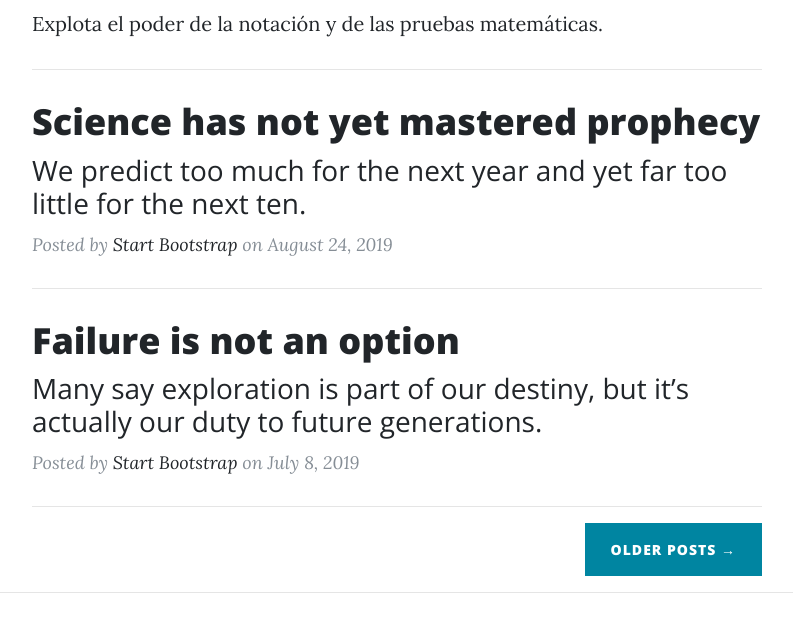
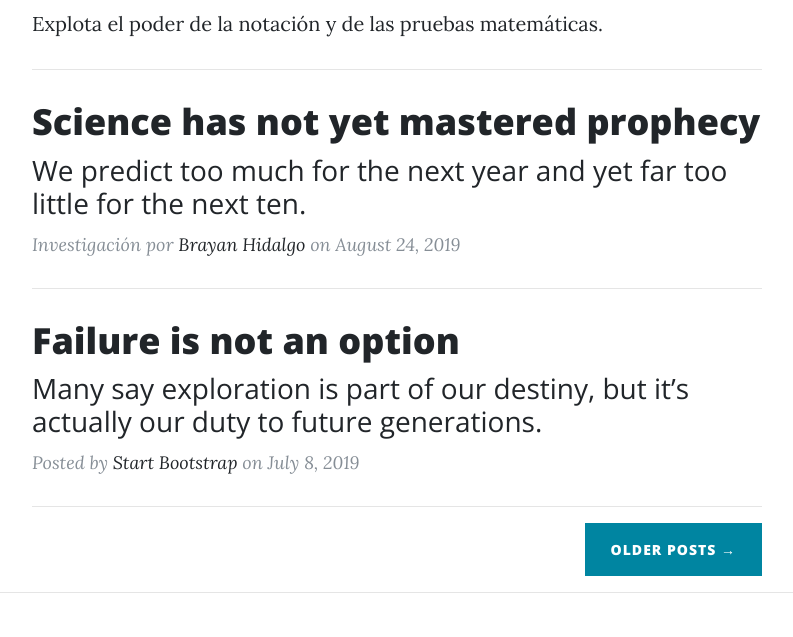
Before and after one commit to Sormec/Mi_querido_poyecto_paginaweb-, a website: page index.html in a window 1280 px wide. Shown: the part 3454-4091 px from the top of the page, without its empty margins (243-1036 px from the left). Drawn offline with nearby package versions, Linux system fonts and the light colour scheme.

Commit message:
Cambio de letra
RAD, intento 1

```diff
--- a/index.html
+++ b/index.html
@@ -81,7 +81,7 @@
             </h3>
           </a>
           <p class="post-meta">Inestigación por
-            <a href="#">Brayan Hidalgo</a>
+            <a href="contact.html">Brayan Hidalgo</a>
             el 20, Julio 2020</p>
           <p>Es el proceso que se sigue para construir, entregar y hacer evolucionar el software, existen 3 etapas:</p>
           <p> <strong>
@@ -90,7 +90,7 @@
           <p> 3. Lanzamiento y manutención</strong> </p>
           <p> Los ciclos de vida más conocidos son los siguientes:</p>
           <p> Cascada </p>      <p> Espiral </p>
-          <p> RAD(Desarrollo Rápido de Aplicación) </p>     <p> Orientado a objetos  </p>
+          <p class="post-subtitle"> RAD(Desarrollo Rápido de Aplicación) </p>     <p> Orientado a objetos  </p>
         </div>
         <hr>
         <div class="post-preview">
@@ -103,7 +103,7 @@
             </h3>
           </a>
           <p class="post-meta">Investigación por
-            <a href="#">Brayan Hidalgo</a>
+            <a href="contact.html">Brayan Hidalgo</a>
             el 27, Julio 2020</p>
           <p class="post-subtitle">
             <p> Contiene los siguiente modelos, cada uno se adapta a un modelo de trabajo diferente:</p>
@@ -138,8 +138,8 @@
               We predict too much for the next year and yet far too little for the next ten.
             </h3>
           </a>
-          <p class="post-meta">Posted by
-            <a href="#">Start Bootstrap</a>
+          <p class="post-meta">Investigación por
+            <a href="contact.html">Brayan Hidalgo</a>
             on August 24, 2019</p>
         </div>
         <hr>
```
